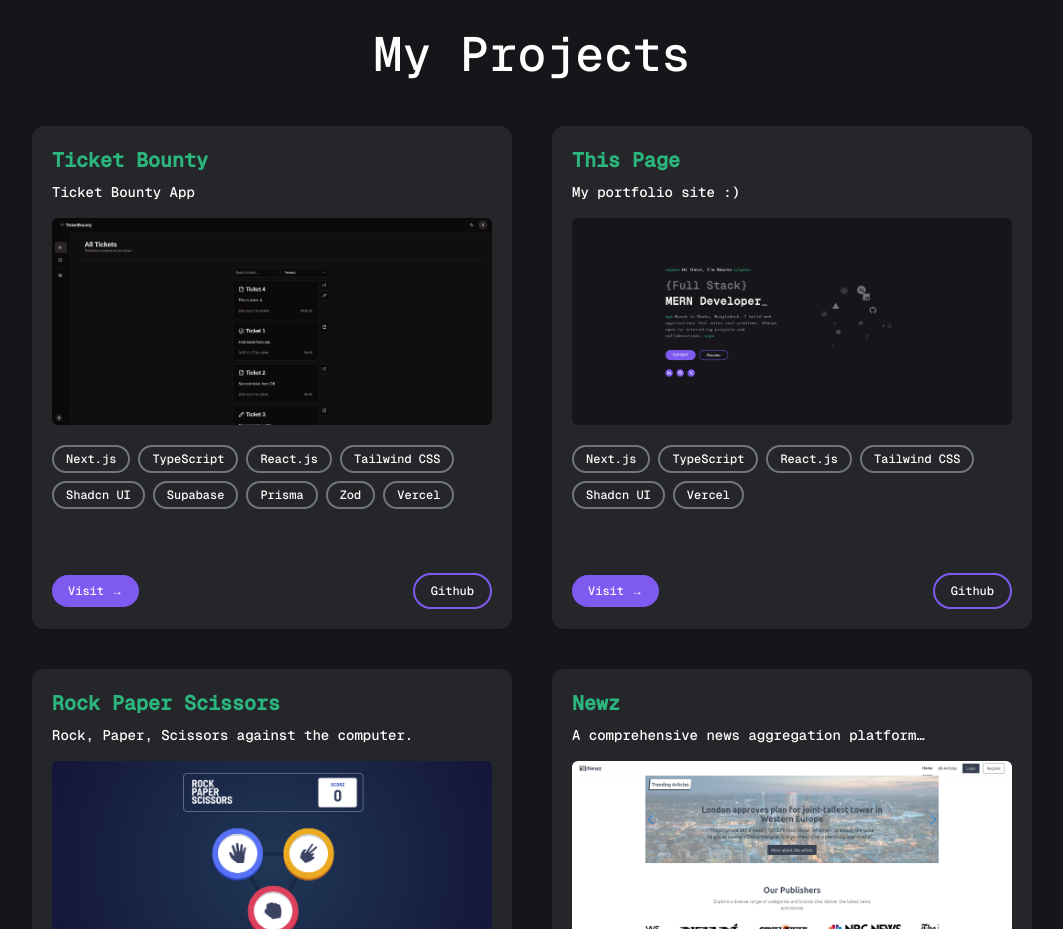
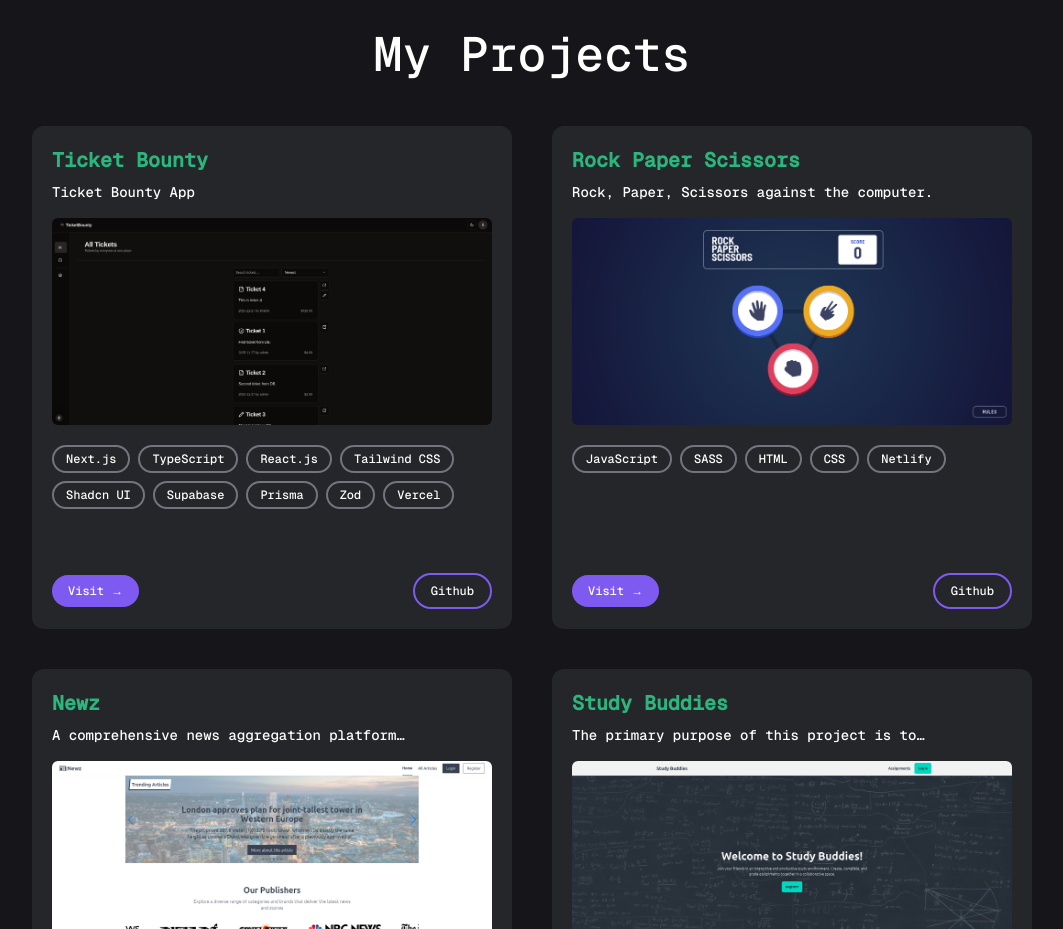
Before and after one commit to shantoopaul/shantoopaul-portfolio, a Next.js app: page / in a window 1280 px wide. Shown: the part 1660-2589 px from the top of the page, without its empty margins (108-1171 px from the left). Built offline with nearby package versions, Linux system fonts and the light colour scheme.

Commit message:
update projects

```diff
--- a/components/shared/PortfolioCard.tsx
+++ b/components/shared/PortfolioCard.tsx
@@ -26,23 +26,6 @@ const cardData = [
   },
   {
     id: 2,
-    title: "This Page",
-    description:
-      "My portfolio site :)",
-    image: "/portfolio/Portfolio.png",
-    tech: [
-      "Next.js",
-      "TypeScript",
-      "React.js",
-      "Tailwind CSS",
-      "Shadcn UI",
-      "Vercel",
-    ],
-    link: "https://shantoopaul.vercel.app/",
-    github: "https://github.com/shantoopaul/shantoopaul-portfolio",
-  },
-  {
-    id: 3,
     title: "Rock Paper Scissors",
     description:
       "Rock, Paper, Scissors against the computer.",
@@ -58,7 +41,7 @@ const cardData = [
     github: "https://github.com/shantoopaul/rock-paper-scissors",
   },
   {
-    id: 4,
+    id: 3,
     title: "Newz",
     description:
       "A comprehensive news aggregation platform that offers trending articles, premium content, and a seamless user experience. ",
@@ -75,7 +58,7 @@ const cardData = [
     github: "https://github.com/shantoopaul/Newz-client-side",
   },
   {
-    id: 5,
+    id: 4,
     title: "Study Buddies",
     description:
       "The primary purpose of this project is to facilitate collaboration among peers for online learning and assessment.",
```
Also changed, not shown: public/portfolio/Portfolio.png (deleted).
